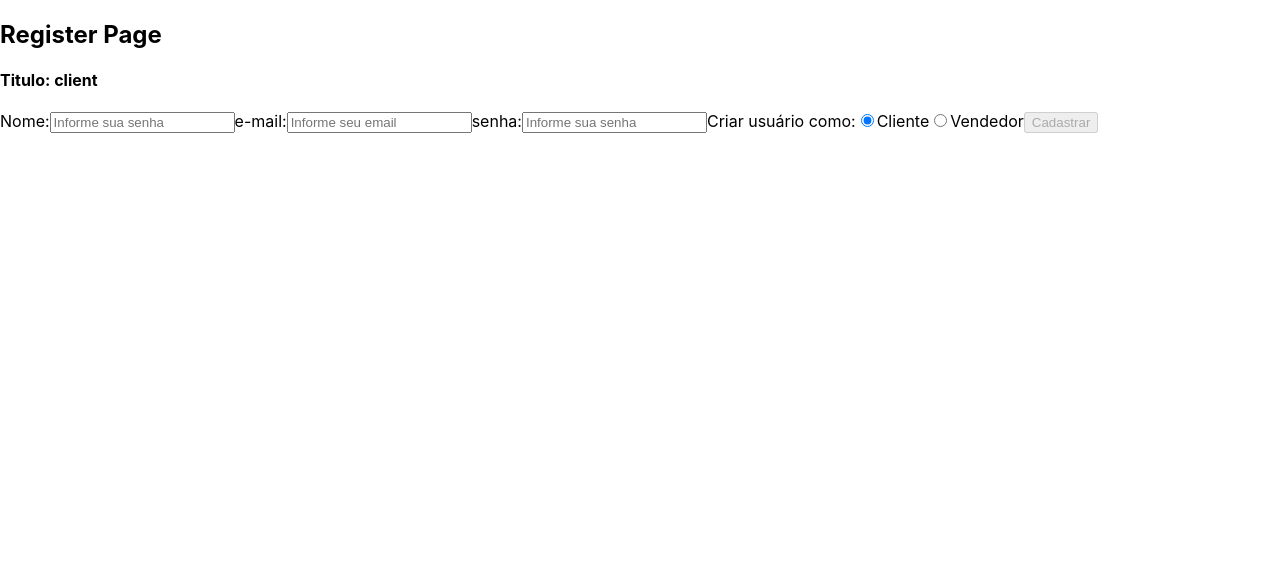
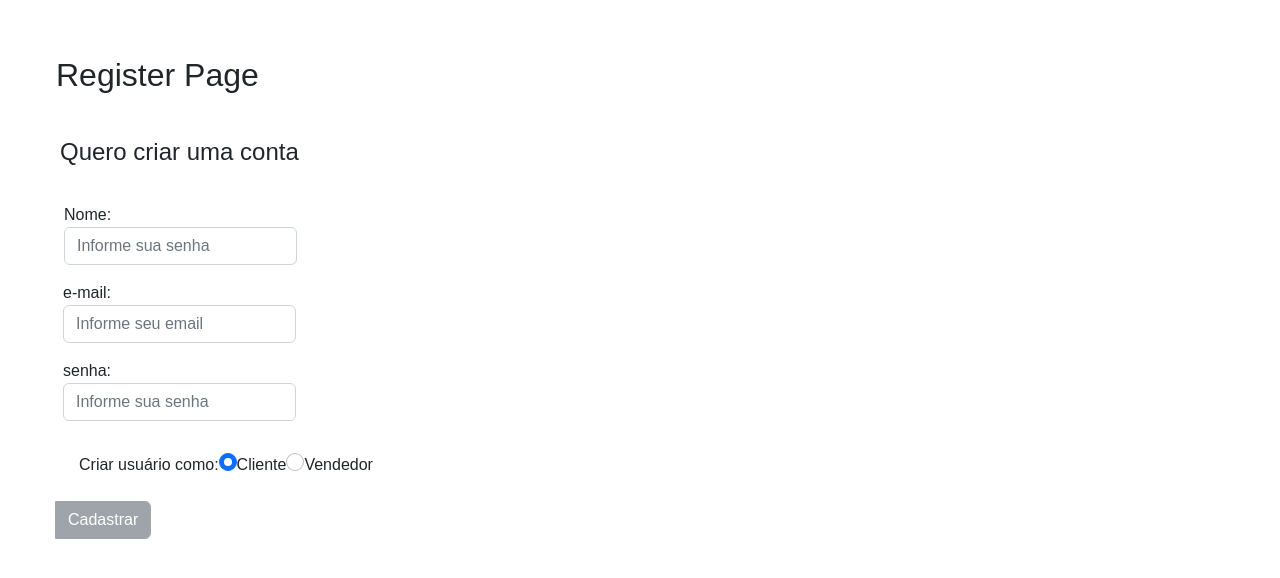
Before and after one commit to mottak/crud_pedidos, a React (Create React App) app in the folder front-end/: page /register in a window 1280 px wide. Shown: the top 578 px of the page. Built offline with nearby package versions, Linux system fonts and the light colour scheme.

Commit message:
colocando um pouco de estilização nas paginas criadas

```diff
--- a/front-end/public/index.html
+++ b/front-end/public/index.html
@@ -1,14 +1,14 @@
 <!DOCTYPE html>
 <html lang="en">
+
 <head>
   <meta charset="utf-8" />
   <link rel="icon" href="%PUBLIC_URL%/favicon.ico" />
+  <link href="https://cdn.jsdelivr.net/npm/bootstrap@5.2.0/dist/css/bootstrap.min.css" rel="stylesheet"
+    integrity="sha384-gH2yIJqKdNHPEq0n4Mqa/HGKIhSkIHeL5AyhkYV8i59U5AR6csBvApHHNl/vI1Bx" crossorigin="anonymous">
   <meta name="viewport" content="width=device-width, initial-scale=1" />
   <meta name="theme-color" content="#000000" />
-    <meta
-      name="description"
-      content="Web site created using create-react-app"
-    />
+  <meta name="description" content="Web site created using create-react-app" />
   <link rel="apple-touch-icon" href="%PUBLIC_URL%/logo192.png" />
   <!--
       manifest.json provides metadata used when your web app is installed on a
@@ -26,6 +26,7 @@
     -->
   <title>React App</title>
 </head>
+
 <body>
   <noscript>You need to enable JavaScript to run this app.</noscript>
   <div id="root"></div>
@@ -40,4 +41,5 @@
       To create a production bundle, use `npm run build` or `yarn build`.
     -->
 </body>
+
 </html>
--- /dev/null
+++ b/front-end/src/App.css
@@ -0,0 +1,3 @@
+* {
+  font-family: Arial, Helvetica, "Liberation Sans", Roboto, sans-serif;
+}
--- a/front-end/src/App.jsx
+++ b/front-end/src/App.jsx
@@ -3,10 +3,11 @@ import Login from './pages/LoginPage';
 import Register from './pages/RegisterPage';
 import ClientOrder from './pages/client/OrdersClientPage';
 import SellerOrder from './pages/seller/SellerOrders';
+import './App.css';
 
 function App() {
   return (
-    <div className="App">
+    <div>
       <Routes>
         <Route path="/" element={<Login />} />
         <Route path="/login" element={<Login />} />
--- a/front-end/src/components/LoginForm.jsx
+++ b/front-end/src/components/LoginForm.jsx
@@ -1,6 +1,7 @@
 import React, { useState, useEffect } from 'react';
 import { useNavigate } from 'react-router-dom';
 import api from '../services/userApiService';
+import './loginForm.css';
 
 function LoginForm() {
   const [disable, setDisable] = useState(true);
@@ -30,12 +31,12 @@ function LoginForm() {
   }, [email, password, setEmail, setPassword]);
 
   return (
-    <div>
-      <h4>Titulo</h4>
-      <form>
+    <div className="form-login-container">
+      <form className="input-group mb-3">
         <label htmlFor="email">
           e-mail:
           <input
+            className="form-control"
             id="email"
             value={email}
             name="email"
@@ -46,6 +47,7 @@ function LoginForm() {
         <label htmlFor="password">
           senha:
           <input
+            className="form-control"
             id="password"
             value={password}
             type="text"
@@ -56,6 +58,7 @@ function LoginForm() {
         </label>
 
         <button
+          className="btn btn-secondary"
           type="button"
           disabled={disable}
           onClick={() => {
--- a/front-end/src/components/NewUserForm.jsx
+++ b/front-end/src/components/NewUserForm.jsx
@@ -1,6 +1,7 @@
 import React, { useState, useEffect } from 'react';
 import { useNavigate } from 'react-router-dom';
 import api from '../services/userApiService';
+import './newUserForm.css';
 
 function NewUserForm() {
   const [disable, setDisable] = useState(true);
@@ -33,12 +34,13 @@ function NewUserForm() {
   }, [name, email, password, role]);
 
   return (
-    <div>
-      <h4>Titulo: {role}</h4>
-      <form>
+    <div className="form-container">
+      <h4>Quero criar uma conta</h4>
+      <form className="input-group mb-3">
         <label htmlFor="name">
           Nome:
           <input
+            className="form-control"
             id="name"
             value={name}
             type="text"
@@ -50,6 +52,7 @@ function NewUserForm() {
         <label htmlFor="email">
           e-mail:
           <input
+            className="form-control"
             id="email"
             value={email}
             name="email"
@@ -60,6 +63,7 @@ function NewUserForm() {
         <label htmlFor="password">
           senha:
           <input
+            className="form-control"
             id="password"
             value={password}
             type="text"
@@ -68,9 +72,11 @@ function NewUserForm() {
             onChange={(e) => setPassword(e.target.value)}
           />
         </label>
+        <div className="input-group radio-container">
           <label htmlFor="role">
             Criar usuário como:
             <input
+              className="form-check-input mt-0"
               value="client"
               type="radio"
               name="role"
@@ -79,6 +85,7 @@ function NewUserForm() {
             />
             Cliente
             <input
+              className="form-check-input mt-0"
               value="seller"
               type="radio"
               name="role"
@@ -87,8 +94,10 @@ function NewUserForm() {
             />
             Vendedor
           </label>
+        </div>
 
         <button
+          className="btn btn-secondary"
           type="button"
           disabled={disable}
           onClick={() => {
--- /dev/null
+++ b/front-end/src/components/loginForm.css
@@ -0,0 +1,7 @@
+.form-login-container {
+  width: 400px;
+  display: flex;
+  margin-top: 2rem;
+  flex-direction: column;
+  padding: 2.5em;
+}
--- /dev/null
+++ b/front-end/src/components/newUserForm.css
@@ -0,0 +1,10 @@
+.radio-container {
+  padding: 1em;
+
+}
+
+.form-container {
+  display: flex;
+  flex-direction: column;
+  width: 400px;
+}
--- a/front-end/src/pages/LoginPage.jsx
+++ b/front-end/src/pages/LoginPage.jsx
@@ -1,14 +1,20 @@
 import { Link } from 'react-router-dom';
 import LoginForm from '../components/LoginForm';
+import './Pages.css';
 
 function Login() {
   return (
-    <main>
-      <h2>Login Page</h2>
+    <main className="loginContainer">
+      <img
+        src="../../public/orange-shopcart.jpeg"
+        alt="Desenho de carrinho de compras cor laranjada, com legumes dentro"
+      />
       <LoginForm />
       <h6>Ainda não tem cadastro?</h6>
       <Link to="/register">
-        <button type="button">Criar Cadastro</button>
+        <button type="button" className="btn btn-secondary btn-lg">
+          Criar Cadastro
+        </button>
       </Link>
     </main>
   );
--- /dev/null
+++ b/front-end/src/pages/Pages.css
@@ -0,0 +1,3 @@
+* {
+  padding: 0.5em
+}
--- a/front-end/src/pages/RegisterPage.jsx
+++ b/front-end/src/pages/RegisterPage.jsx
@@ -1,4 +1,5 @@
 import NewUserForm from '../components/NewUserForm';
+import './Pages.css';
 
 function Register() {
   return (
```
Also changed, not shown: front-end/src/components/Header.jsx (added, +9 -0 lines), front-end/public/images.png (added), front-end/public/orange-shopcart.jpeg (added). Lines whose indentation alone changed are shown as unchanged.
